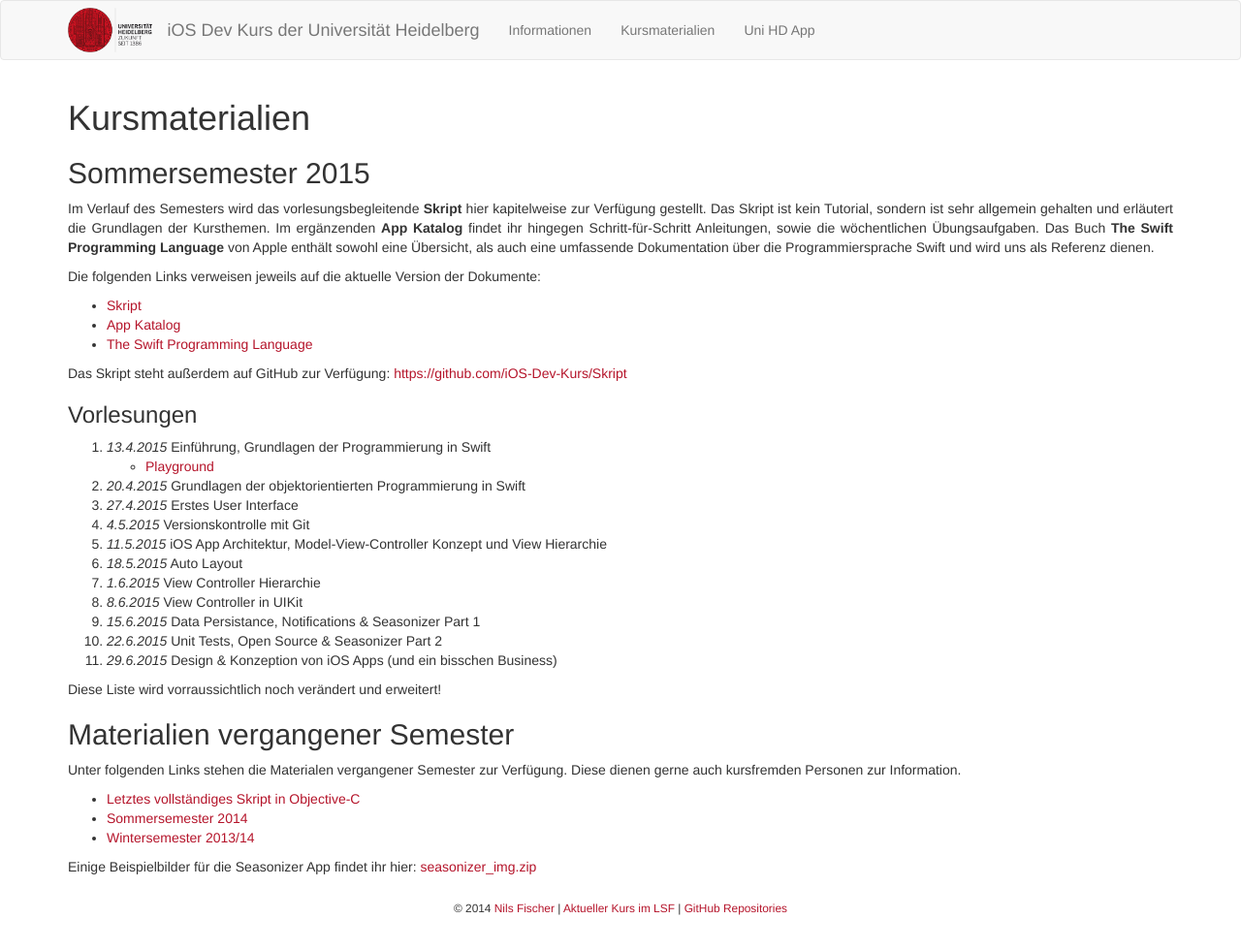
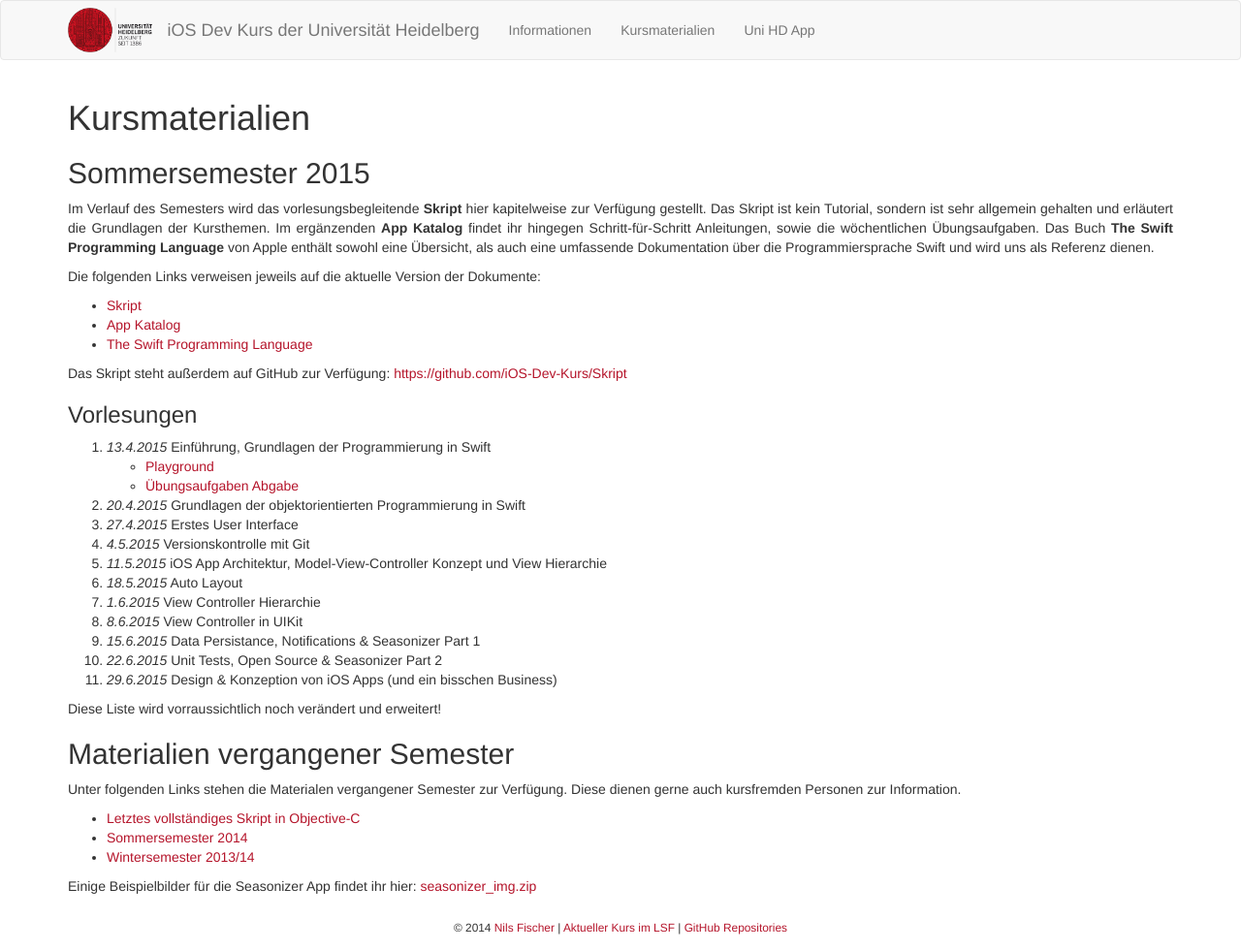
Before and after one commit to iOS-Dev-Kurs/iOS-Dev-Kurs.github.io, a Jekyll site: the page built from material/index.md, in a window 1280 px wide. Shown: the whole page at 97% size. Built offline with Jekyll 4.4.1, drawn with Linux system fonts in a browser that asks for light colours; Markdown is read by kramdown in place of the engine named in the settings.

Commit message:
added exercise hand-in

```diff
--- a/material/index.md
+++ b/material/index.md
@@ -19,6 +19,7 @@
 
 1. *13.4.2015* Einführung, Grundlagen der Programmierung in Swift
 	- [Playground](https://github.com/iOS-Dev-Kurs/Skript/raw/master/dist/material/01%20-%20Grundlagen%20der%20Programmierung%20in%20Swift.playground.zip)
+	- [Übungsaufgaben Abgabe](https://docs.google.com/forms/d/1upxTwhuNBNlbvEmcR7_h6mBDQUchChjQucUoNdie0r4/viewform?usp=send_form)
 2. *20.4.2015* Grundlagen der objektorientierten Programmierung in Swift
 3. *27.4.2015* Erstes User Interface
 4. *4.5.2015* Versionskontrolle mit Git
```
